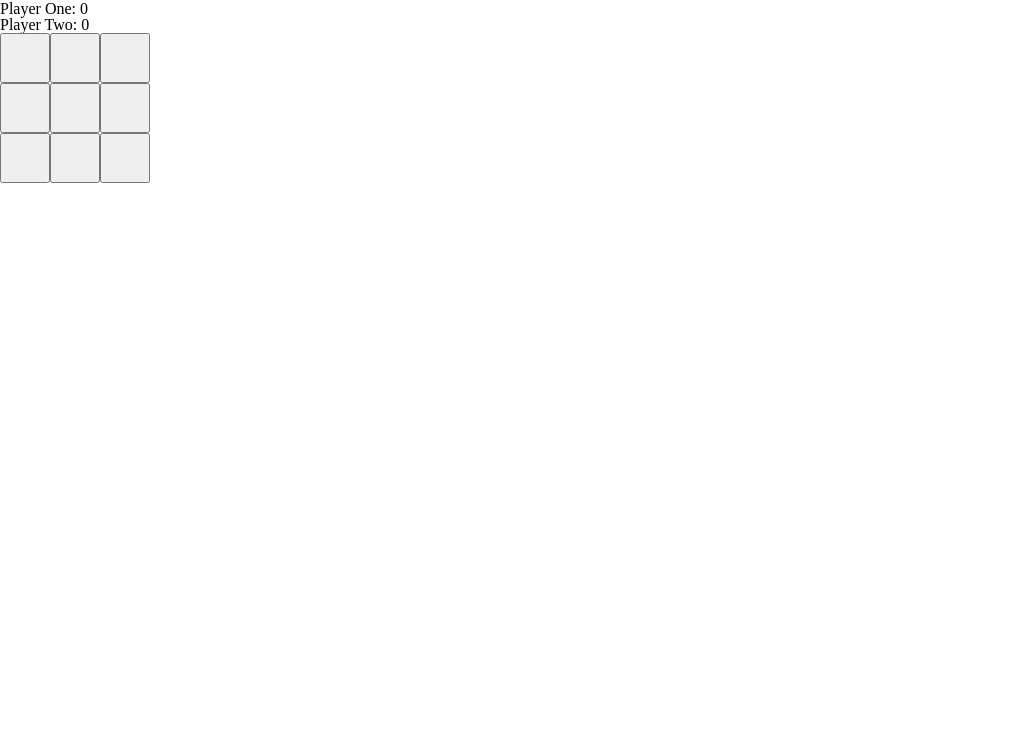
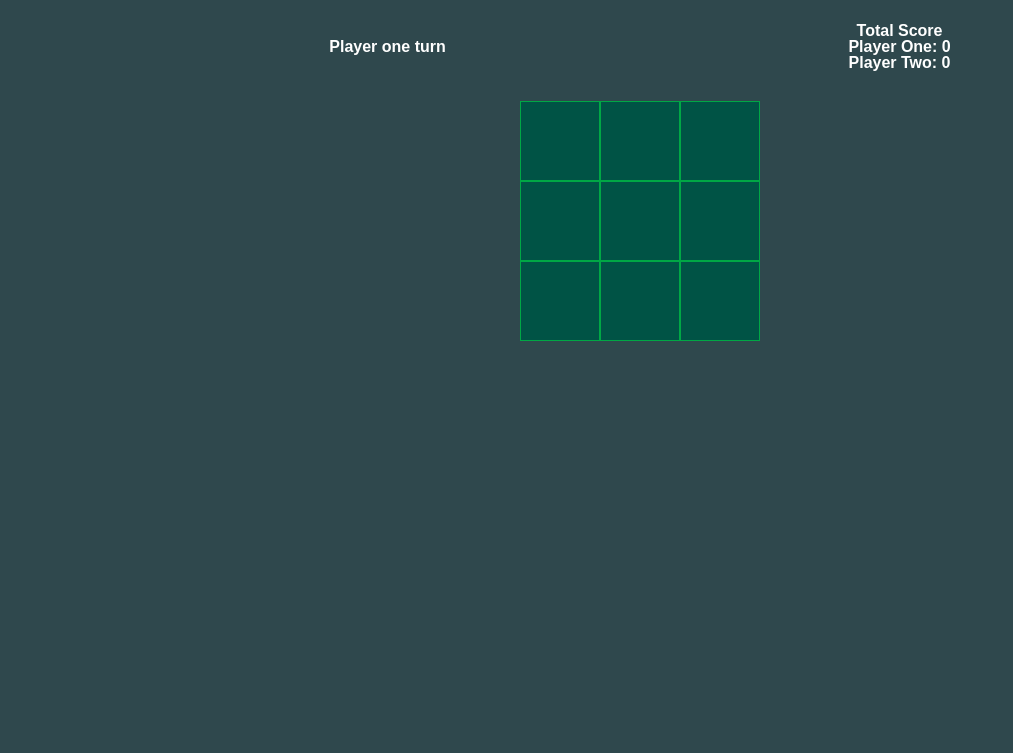
Before and after one commit to JonhFiv5/tic-tac-toe-top, a plain HTML site: page index.html in a window 1280 px wide. Shown: the part 47-800 px from the top of the page, without its empty margins (0-1013 px from the left). Drawn offline with Linux system fonts and the light colour scheme.

Commit message:
Create initial game style

```diff
--- a/css/style.css
+++ b/css/style.css
@@ -1,10 +1,64 @@
+body {
+    background-color: #2f484d;
+    color: white;
+    font-weight: bold;
+    font-family: sans-serif;
+}
+
+h1 {
+    font-size: 30px;
+    margin-top: 10px;
+}
+
+.container {
+    display: flex;
+    flex-direction: column;
+    align-items: center;
+}
+
+.game-info {
+    width: 80%;
+    display: flex;
+    justify-content: space-around;
+    align-items: center;
+    margin-top: 30px;
+    margin-bottom: 30px;
+}
+
+#score {
+    display: flex;
+    flex-direction: column;
+    align-items: center;
+}
+
 .gameboard-container {
     display: grid;
-    grid-template: repeat(3, 50px) / repeat(3, 50px);
+    grid-template: repeat(3, 80px) / repeat(3, 80px);
 }
 
 .board-button {
-    font-size: 2rem;
+    font-size: 4rem;
     font-weight: bold;
     cursor: pointer;
+    background-color: #005345;
+    color: #fbff00;
+    text-shadow: 0px 0px 2px rgb(255, 255, 255);
+    border: 1px solid rgb(0, 167, 69);
 }
+
+#new-game-button {
+    height: 30px;
+    border: 1px solid #005345;
+    background-color: #fbff00;
+    color: #005345;
+    font-weight: bold;
+    font-size: 20px;
+    border-radius: 10px;
+    cursor: pointer;
+    border: 1px solid yellow;
+}
+
+#new-game-button:hover {
+    background-color: #005345;
+    color: #fbff00;
+}
```
